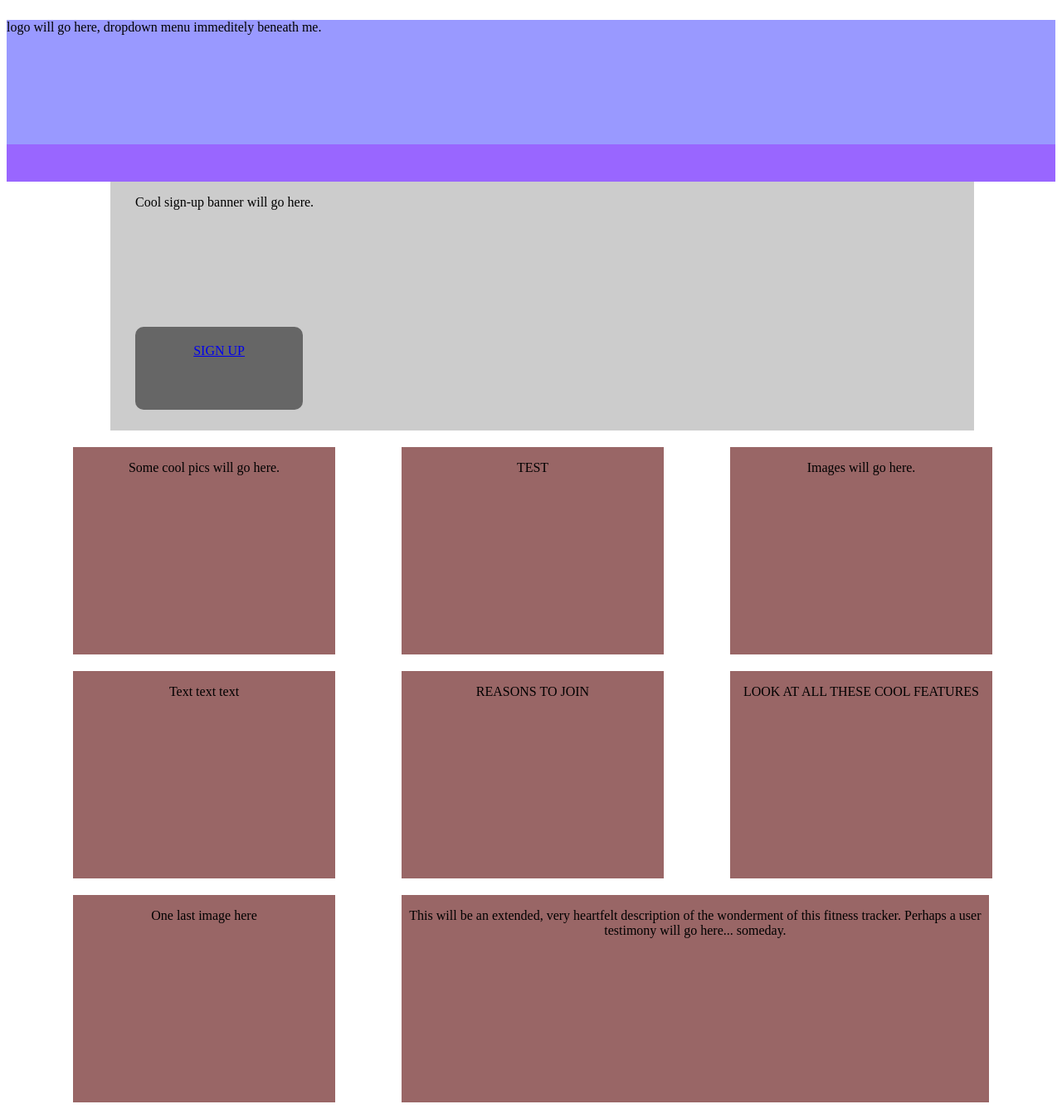
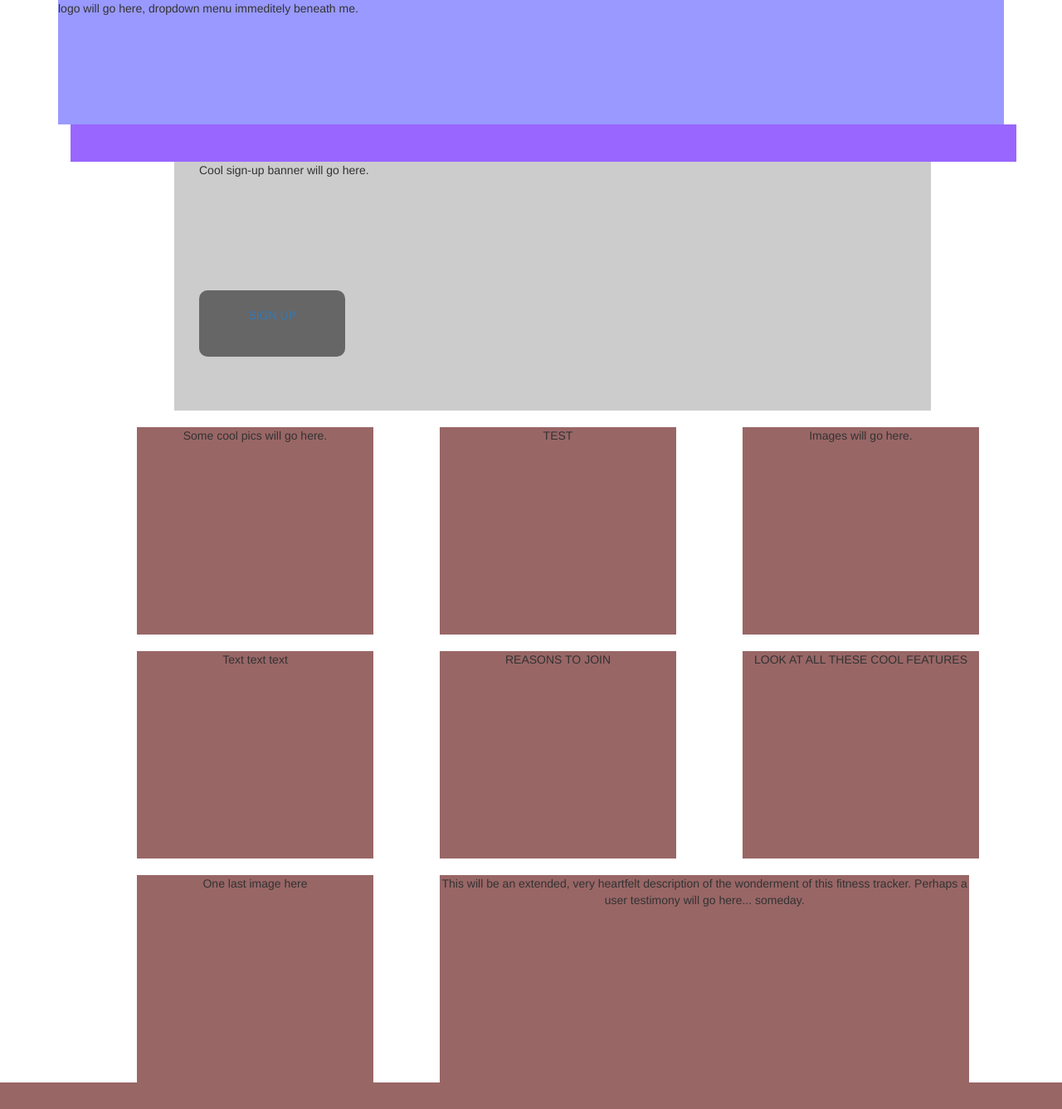
Before and after one commit to dylansheppard/fall2014WebProg, a PHP site: page /playground/index.php in a window 1280 px wide. Shown: the whole page at 83% size. After the commit the page ends 1305 px from the top, so only its background shows below. Run offline with PHP 8.4, Linux system fonts and the light colour scheme; some libraries are stand-ins or nearby versions.

Commit message:
bootstrap CDN inserted

```diff
--- a/playground/index.php
+++ b/playground/index.php
@@ -3,6 +3,13 @@
 <head>
 	<title>Fitness Tracker</title>
 	<meta http-equiv="Content-Type" content="text/html; charset=utf-8" />
+
+	<link rel="stylesheet" href="https://maxcdn.bootstrapcdn.com/bootstrap/3.2.0/css/bootstrap.min.css">
+
+
+	<link rel="stylesheet" href="https://maxcdn.bootstrapcdn.com/bootstrap/3.2.0/css/bootstrap-theme.min.css">
+	<meta name="viewport" content="width=device-width, initial-scale=1">
+
 	<style type = "text/css">
 
 
@@ -119,12 +126,14 @@
 
 
 <body>
+	<div class="container">
 	<div class="content">
 		<div class="top_block logo">
         	<p> logo will go here, dropdown menu immeditely beneath me. </p>
 
 		</div>
-
+	</div>
+	<div class="container">
         <div class="top_block dropdown">
 
 			<div class="content">
@@ -137,11 +146,12 @@
              <a href ="http://cs.newpaltz.edu/~n02395809/signup.php">SIGN UP</a>
 
              </div>
+            </div>
 
     </div>
 		</div>
 
-
+		<div class="container">
 	<div class = "features">
     	<p> Some cool pics will go here. </p>
     </div>
@@ -174,7 +184,7 @@
     	<p> This will be an extended, very heartfelt description of the wonderment of this fitness tracker. Perhaps a user testimony will go here... someday.
     	</p>
     </div>
-
+   </div>
 
 			</div>
 		</div>
```
